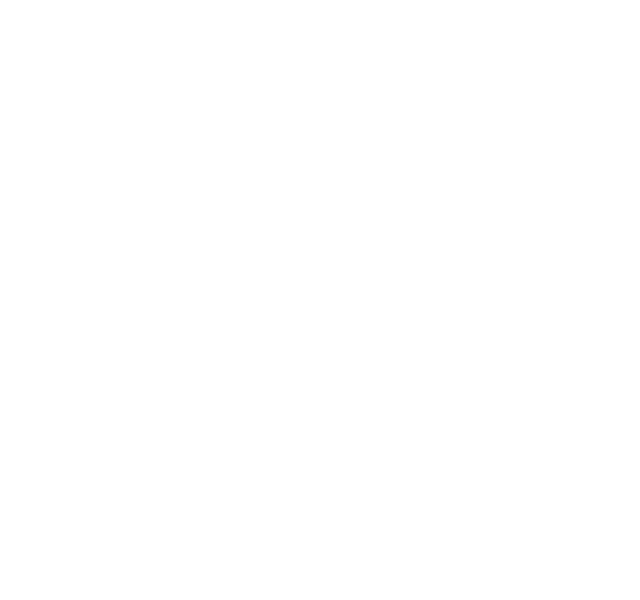
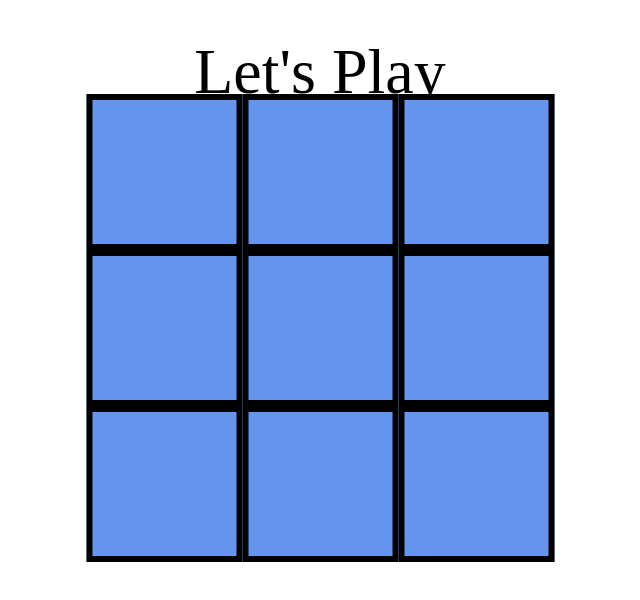
Before and after one commit to kooofe/TicTacToe-project, a plain HTML site: page index.html in a window 1280 px wide. Shown: the whole page, without its empty margins (320-960 px from the left). Drawn offline with nearby package versions, Linux system fonts and the light colour scheme.

Commit message:
Add tiles to make game more interactable from browser. Remake how to make move. Add icons for X and O

```diff
--- a/index.html
+++ b/index.html
@@ -2,9 +2,14 @@
 <html lang="en">
 <head>
     <meta charset="UTF-8">
-    <title>Title</title>
+    <link rel="stylesheet" href="style.css">
+    <script src="index.js" defer></script>
+    <title>TicTacToe | OdinProject</title>
+    <link rel="stylesheet" href="https://fonts.googleapis.com/css2?family=Material+Symbols+Outlined:opsz,wght,FILL,GRAD@20..48,100..700,0..1,-50..200" />
 </head>
 <body>
-
+    <div class="dialog-window">Let's Play</div>
+    <div class="main-container">
+    </div>
 </body>
 </html>
--- a/index.js
+++ b/index.js
@@ -3,12 +3,52 @@ const createGameboard = (function () {
     const player2 = createPlayer('O', "arlan");
     let makingMove = player1;
     let board = [[0, 0, 0], [0, 0, 0], [0, 0, 0]];
-    const makeMove = function move(x, y) {
-        board[x - 1][y - 1] = makingMove.mark;
-        makingMove === player1 ? makingMove = player2 : makingMove = player1;
-        console.log(checkForWin())
+    const dialogText = document.querySelector('.dialog-window');
+    const makeBoard = function createPanels() {
+        const container = document.querySelector('.main-container');
+        for (let i = 0; i < 3; i++) {
+            const row = document.createElement('div');
+            row.classList.toggle('row');
+            const rowData = [];
+            for (let j = 0; j < 3; j++) {
+                const item = document.createElement('div');
+                const tile = document.createElement('img');
+                tile.src = 'static/null.svg';
+                item.append(tile);
+
+                const index = i + j * 3; // 1D index calculation
+
+                item.dataset.index = index;
+
+                item.addEventListener("click", () => {
+                    const rowIndex = Math.floor(index / 3);
+                    const colIndex = index % 3;
+
+                    if (board[rowIndex][colIndex] === 0) {
+                        board[rowIndex][colIndex] = makingMove.mark;
+                        if (makingMove.mark === 'X') {
+                            tile.src = 'static/X.svg';
+                        } else {
+                            tile.src = 'static/O.svg';
+                        }
+                        makingMove === player1 ? makingMove = player2 : makingMove = player1;
+                    }
+                    if (!new Set([].concat.apply([], board)).has(0)) {
+                        dialogText.textContent = "Draw"
+                    } else {
+                        if (checkForWin()!== null){
+                            dialogText.textContent = (`${checkForWin()} Wins`)
+                        }
+                        console.log(checkForWin())
+                    }
+                    console.log("Clicked index:", rowIndex, colIndex);
+                });
+                row.append(item);
+            }
+            container.append(row);
+        }
         return board;
-    };
+    }
     const checkForWin = function check() {
         // Checks rows
         for (let row = 0; row < 3; row++) {
@@ -42,17 +82,11 @@ const createGameboard = (function () {
         }
         return null;
     }
-    return {board, makeMove, checkForWin}
+    return {board, makeBoard, checkForWin}
 })();
 
 function createPlayer(mark, name) {
     return {mark, name}
 }
 
-// Test scenario
-console.log(createGameboard.makeMove(1, 1));
-
-console.log(createGameboard.makeMove(1, 2));
-console.log(createGameboard.makeMove(2, 1));
-console.log(createGameboard.makeMove(2, 2));
-console.log(createGameboard.makeMove(3, 1));
+createGameboard.makeBoard();
--- a/style.css
+++ b/style.css
@@ -0,0 +1,36 @@
+body {
+    display: grid;
+    height: 80vh;
+    justify-content: center;
+    align-items: center;
+
+    grid-template-rows: 20% 60%;
+
+}
+
+.dialog-window{
+    text-align: center;
+    font-size: 8vh;
+}
+
+
+.main-container {
+    justify-content: center;
+    display: flex;
+    scale: 3;
+}
+
+.row > div {
+    background-color: cornflowerblue;
+    padding: 8px 8px 2px;
+    border: 2px solid black;
+
+    font-size: 24px;
+    color: white;
+}
+
+/*@media (min-width: 0px) and (max-width: 980px){*/
+/*    .main-container {*/
+/*        scale: 5;*/
+/*    }*/
+/*}*/
```
Also changed, not shown: static/O.svg (added), static/X.svg (added), static/null.svg (added).
